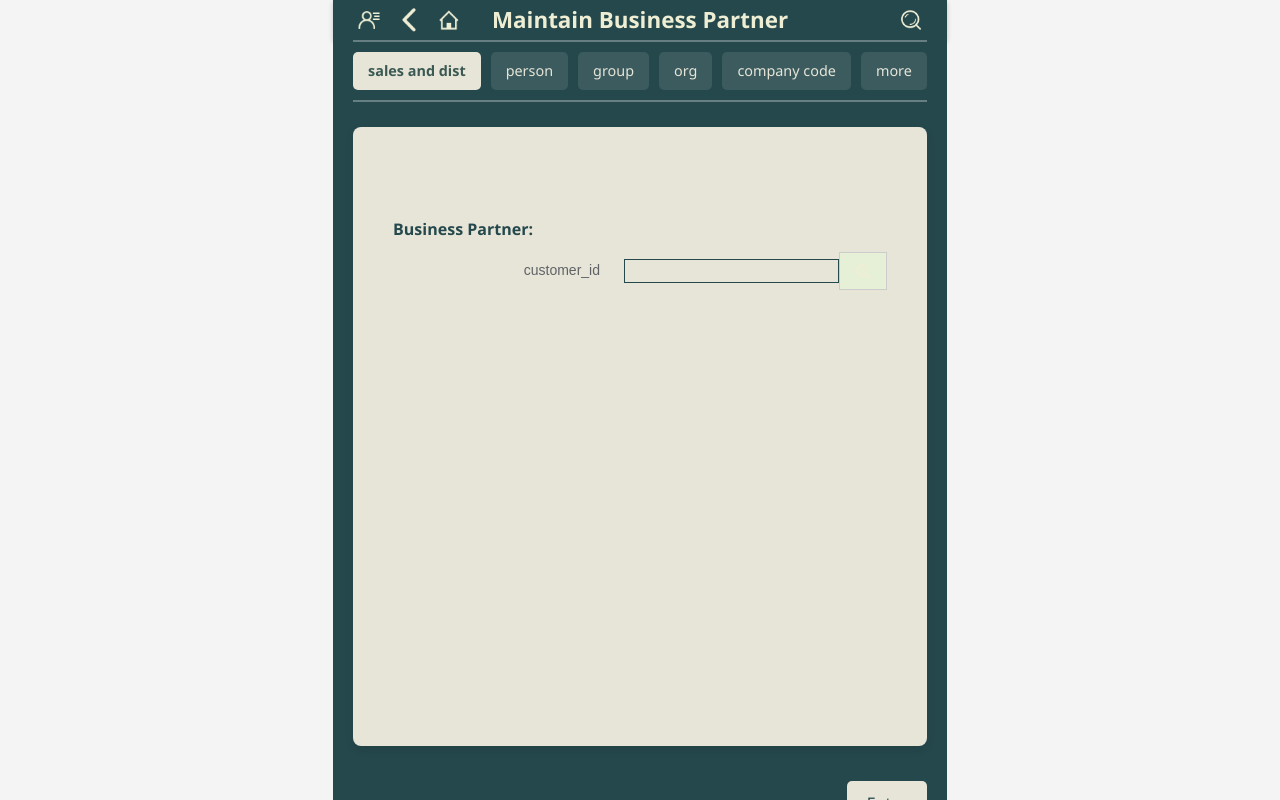
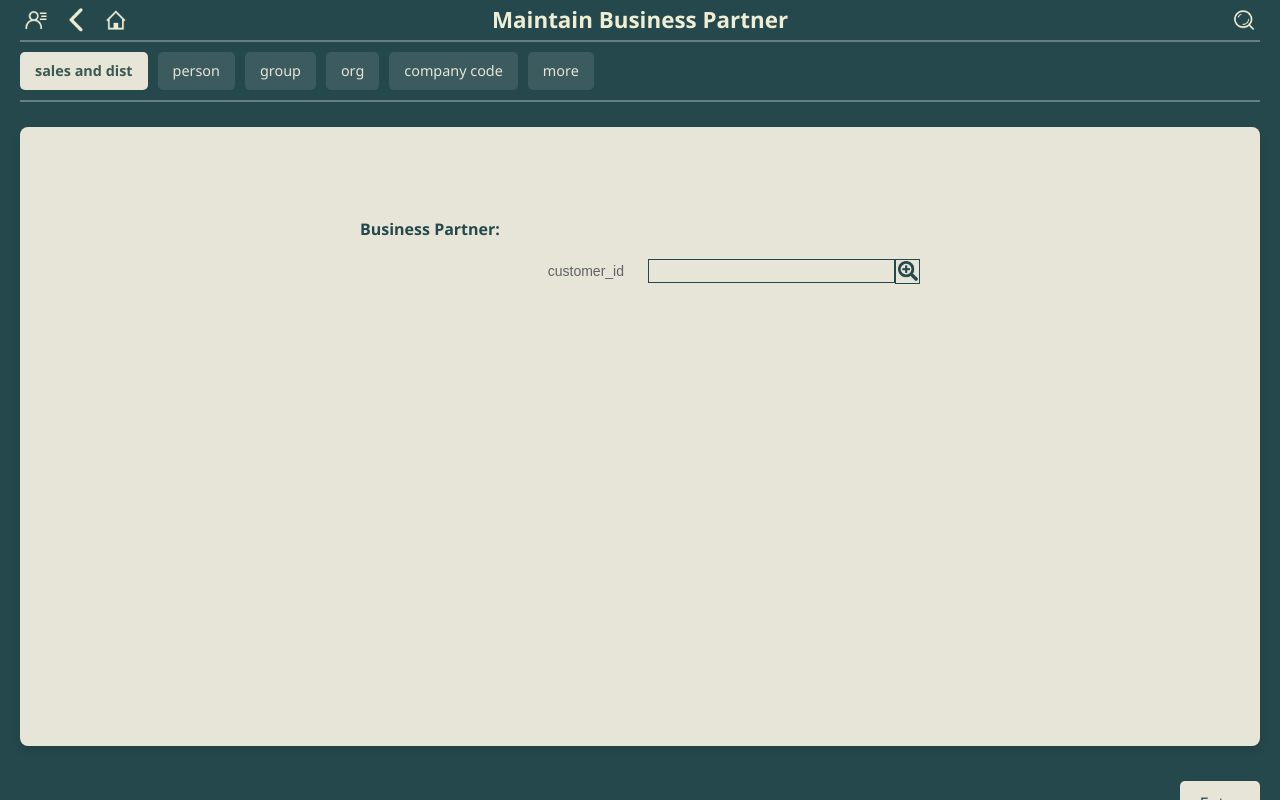
Before and after one commit to pezy-yx/ERP-SD-simplified, a Vue app in the folder site/: page /application/maintain-bp in a window 1280 px wide. Built offline with nearby package versions, Linux system fonts and the light colour scheme.

Commit message:
fix:修复了图片过大的异常现象

```diff
--- a/site/src/components/varbox/VarInput.vue
+++ b/site/src/components/varbox/VarInput.vue
@@ -74,7 +74,7 @@
                   </slot>
                 </div>
                 <!-- 搜索按钮插槽 -->
-                <div v-if="displaySearchButton" :class="`search-button-container ${baseClassPrefix}--search-button-container`">
+                <div v-if="1||displaySearchButton" :class="`search-button-container ${baseClassPrefix}--search-button-container`">
                   <slot
                     :name="`${pathString}--search-button`"
                     v-bind="slotScopeData"
@@ -82,8 +82,11 @@
                     <button
                       :class="searchButtonClass"
                       @click="handleSearchButtonClick"
+                      @mouseenter="handleSearchButtonEnter"
+                      @mouseleave="handleSearchButtonLeave"
                     >
-                    <img src="../../assets/search-plus.png" :name="`${pathString}--button-icon`" />
+                    <img v-if="displaySearchIcon" src="../../assets/search-plus-light.png" width="20px"/>
+                    <img v-else src="../../assets/search-plus-dark.png" width="20px"/>
                     </button>
                   </slot>
                 </div>
@@ -387,6 +390,7 @@ const forceUpdate = () => {
   forceUpdateKey.value++
 }
 const displaySearchButton = ref(false)
+const displaySearchIcon = ref(false)
 const searchButtonCounter = ref(0)
 const focusCounter = ref(0)
 
@@ -468,10 +472,6 @@ const extraComponentsClass = computed(() => {
   return `extra ${baseClassPrefix.value}--extra`
 })
 
-const extraTableButtonsClass = computed(() => {
-  return `extra-table-buttons ${baseClassPrefix.value}--extra-table-buttons`
-})
-
 const searchButtonClass = computed(() => {
   return `search-button ${baseClassPrefix.value}--search-button`
 })
@@ -508,6 +508,14 @@ function handleSearchButtonClick() {
   // console.log('Search clicked')
   searchButtonCounter.value++
   displaySearchButton.value = false
+}
+
+function handleSearchButtonEnter(){
+  displaySearchIcon.value = true
+}
+
+function handleSearchButtonLeave(){
+  displaySearchIcon.value = false
 }
 
 function initNodeValue() {
@@ -594,6 +602,7 @@ function handleBlur() {
     if (searchButtonCounter.value !== currentSearchButtonCounter) return
     if (focusCounter.value !== currentFocusCount) return
       displaySearchButton.value = false
+      displaySearchIcon.value = false
   }, 333)
 }
 function handleValidation() {
@@ -737,28 +746,23 @@ function createNewListItem(): VarNode | null {
 .search-button-container .search-button {
   background: transparent;
   border: 1px solid var(--theme-color-dark);
-  margin-left: -24px;
-  width: 32px;
+  width: 25px;
+  height: 25px;
   font-size: 14px;
   padding: 0;
-  height: 32px;
-  border-radius: 4px;
-  line-height: 1.5;
   z-index: 1; /* 确保按钮在输入框上方 */
   cursor: pointer;
   display: flex;
   align-items: center;
   justify-content: center;
+  overflow: hidden;
+  transition: background-color 0.3s ease;
 }
-.search-button-container .search-button .button-icon {
-  width: 18px; /* 控制图标大小，使其略小于按钮宽高，留有边距 */
-  height: 18px;
-  object-fit: contain; /* 确保图片在框内完整显示，不裁剪 */
-  display: block; /* 移除图片默认的底部间隙 */
-}
+
 .search-button-container .search-button:hover {
   background: var(--theme-color-dark);
   color: white;
+
 }
 
 .var-label {
--- a/site/src/views/Application.vue
+++ b/site/src/views/Application.vue
@@ -75,6 +75,7 @@ export default {
 
 <style scoped>
 .application-layout {
+  width: 100%;
   display: flex;
   flex-direction: column;
   min-height: 100vh;
--- a/site/src/views/MaintainBusinessPartnerView.vue
+++ b/site/src/views/MaintainBusinessPartnerView.vue
@@ -11,11 +11,6 @@
         :nodePath="[]"
         class="bp-input-var-input"
       />
-
-      <button class="bp-search-button" @click="performBusinessPartnerSearch">
-        <img src="../assets/search-plus.png" alt="Search" class="search-icon" />
-      </button>
-
       </div>
   </div>
 </div>
```
Also changed, not shown: site/src/assets/search-plus-dark.png (added), site/src/assets/search-plus-light.png (renamed from site/src/assets/search-plus.png).
